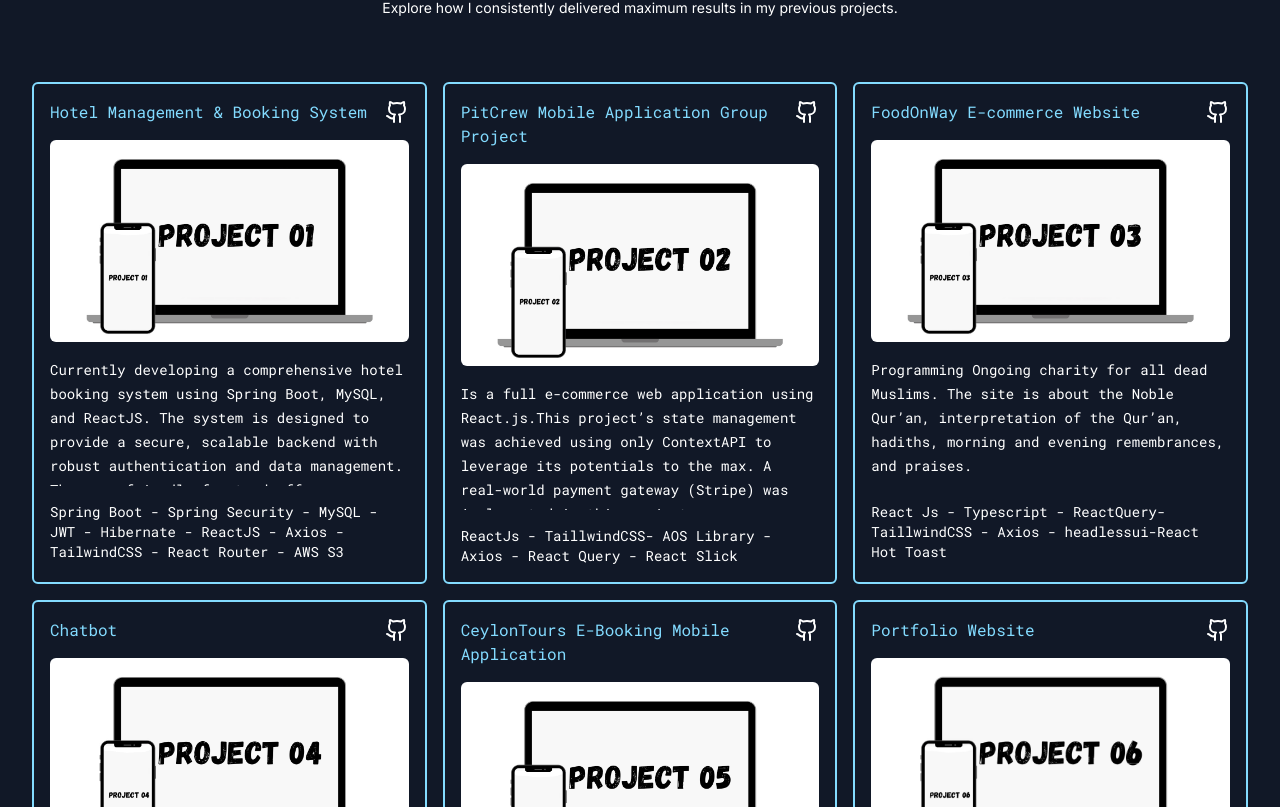
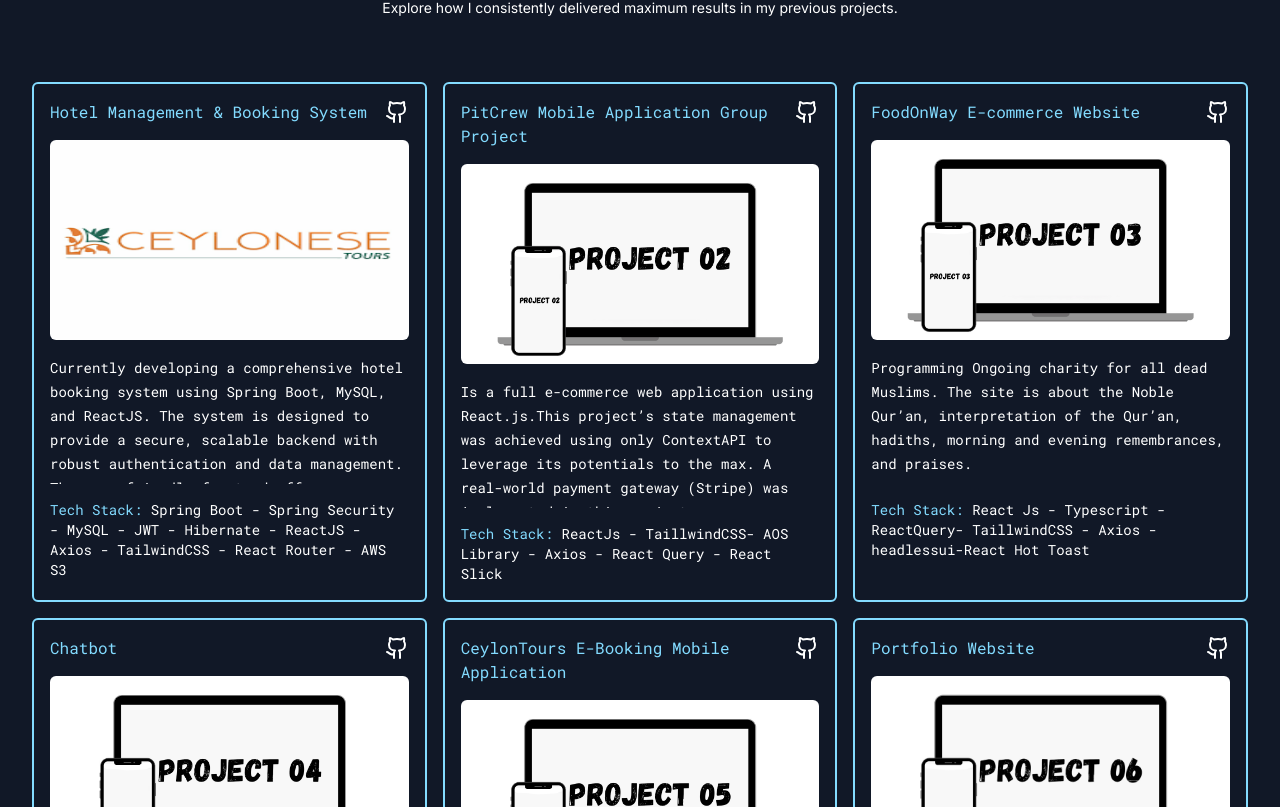
Before and after one commit to Kalindusu/Kalindu_Portfolio_new, a React (Vite) app: page / in a window 1280 px wide. Shown: the part 2833-3640 px from the top of the page. Built offline with nearby package versions, Linux system fonts and the light colour scheme.

Commit message:
project section update

```diff
--- a/src/components/Projects.jsx
+++ b/src/components/Projects.jsx
@@ -1,6 +1,6 @@
 import React from "react";
 import { motion } from "framer-motion";
-import next from "../assets/projects/mock1.jpg";
+import next from "../assets/projects/mock1.png";
 import next1 from "../assets/projects/mock2.jpg";
 import next2 from "../assets/projects/mock3.jpg";
 import next3 from "../assets/projects/mock4.jpg";
@@ -96,17 +96,18 @@
                         </a> */}
                       </div>
                       <img
-                        src={images[idx]}
-                        alt={el.name}
-                        loading="lazy"
-                        className="block w-full rounded-md"
+                       src={images[idx]}
+                       alt={el.name}
+                       loading="lazy"
+                      className="block w-[500px] h-[200px] rounded-md"
                       />
+
                     </div>
                     <div className="h-32 overflow-auto">
                       <p className="text-sm leading-6">{el.details}</p>
                     </div>
                     <div>
-                      <p className="text-sm">{el.skills}</p>
+                      <p className="text-sm"><span className="text-customBlue">Tech Stack:</span> {el.skills}</p>
                     </div>
                   </motion.div>
                 ))}
```
Also changed, not shown: src/assets/projects/mock1.jpg (deleted), src/assets/projects/mock1.png (added).
